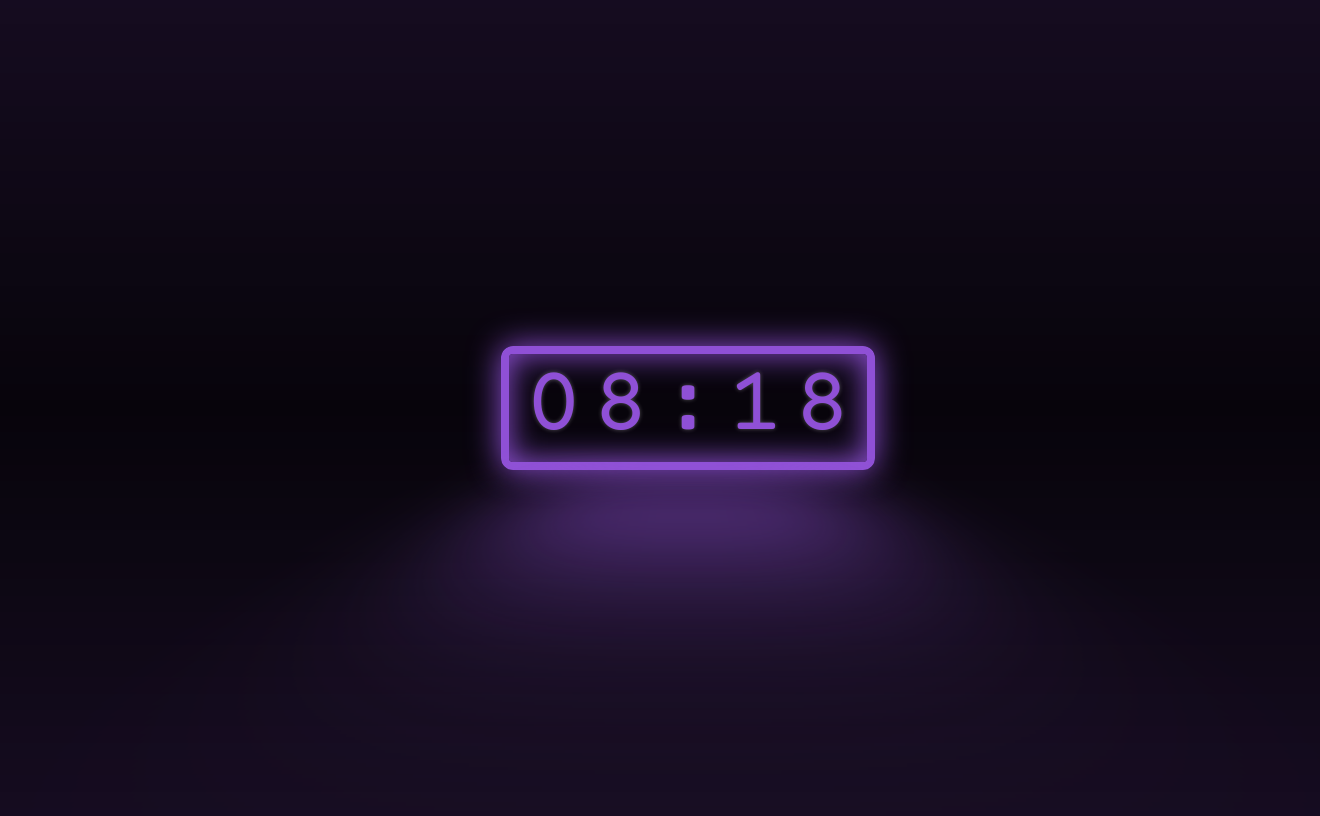
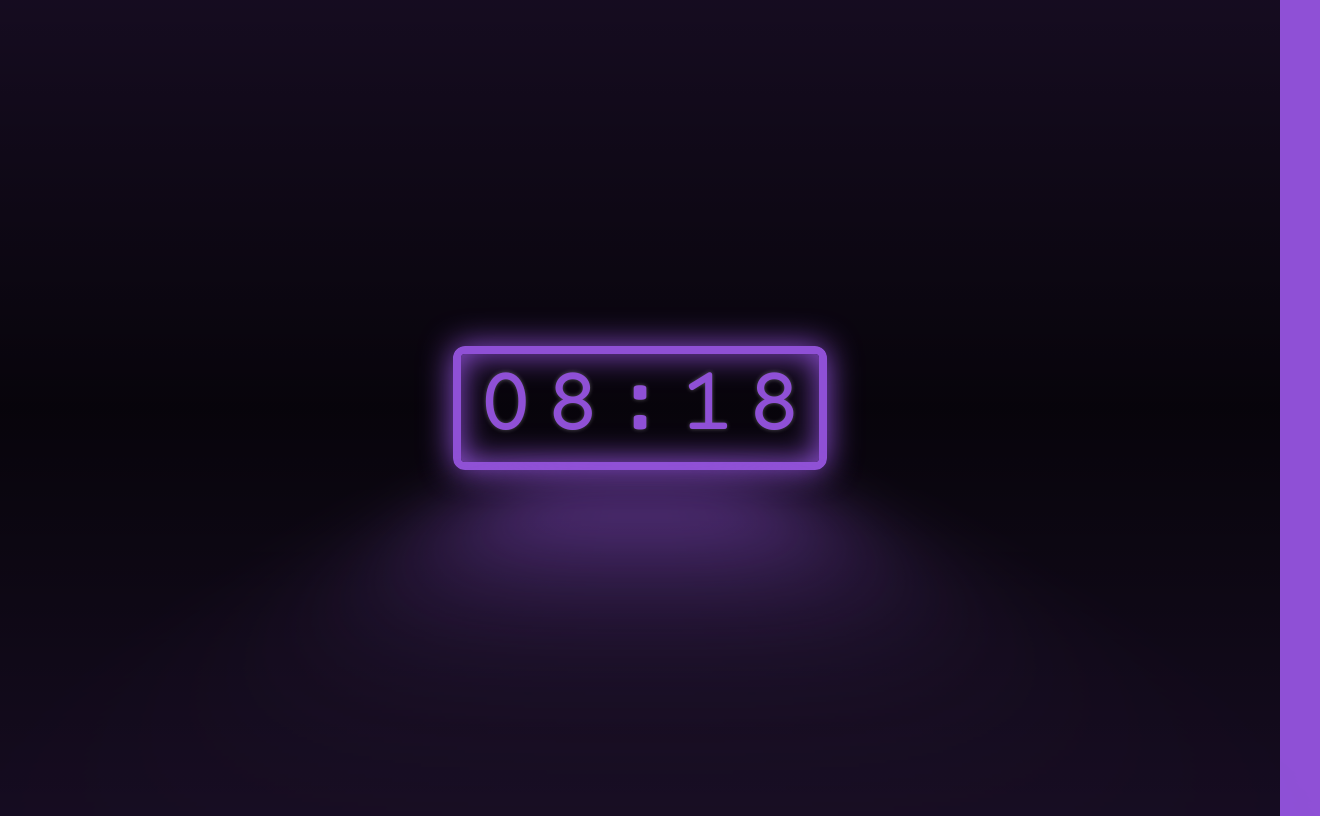
Before and after one commit to festeh/pidisplay, a SvelteKit app: page / in a window 1280 px wide. Shown: the whole page, 1320 px wide, since content can reach past the window. Built offline with nearby package versions, Linux system fonts and the light colour scheme.

Commit message:
no padding

```diff
--- a/src/routes/+page.svelte
+++ b/src/routes/+page.svelte
@@ -31,7 +31,6 @@
     justify-content: center;
     align-items: center;
     width: 100%;
-		padding-left: 3rem;
     flex-grow: 1;
 	}
 
```
